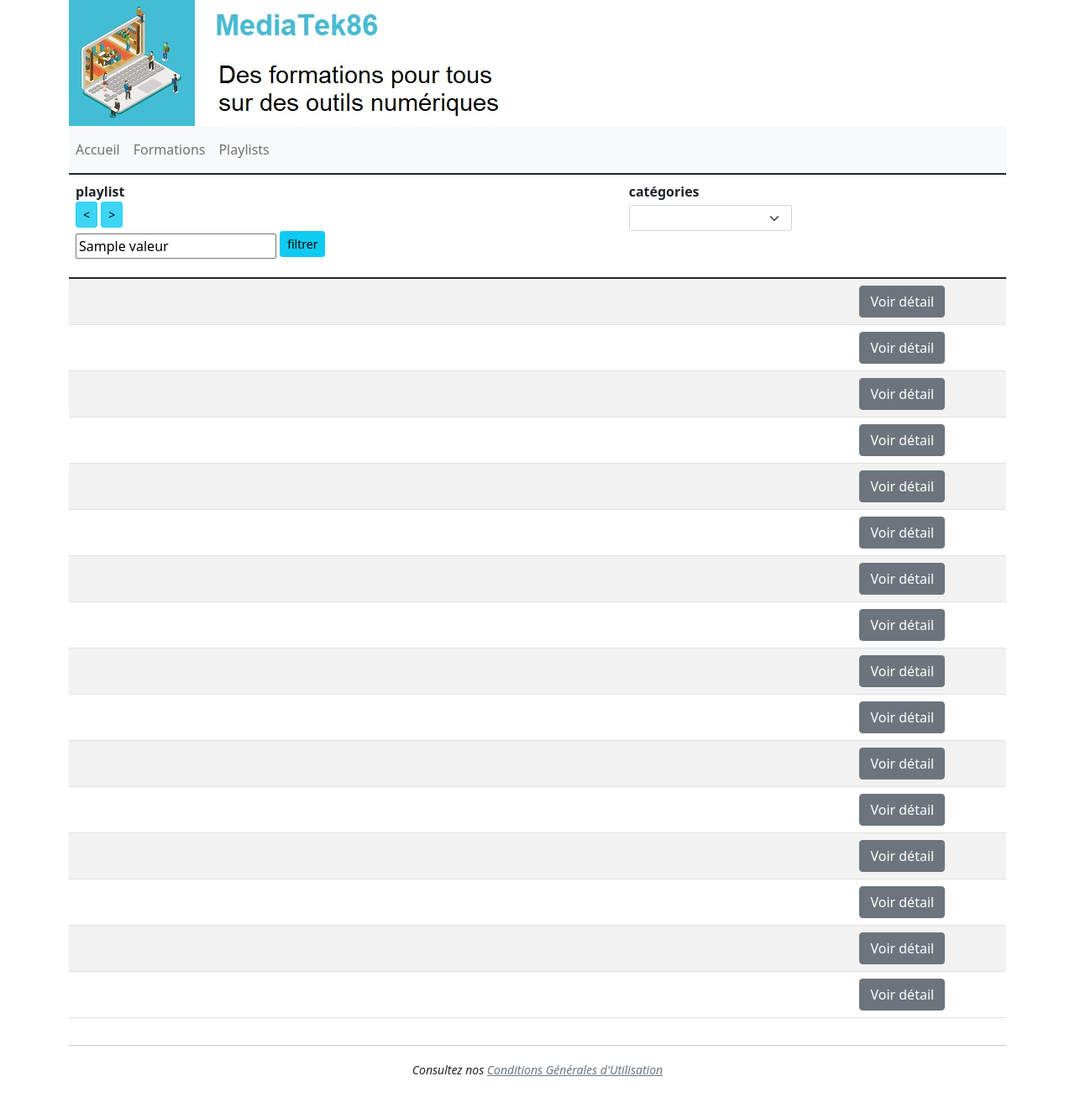
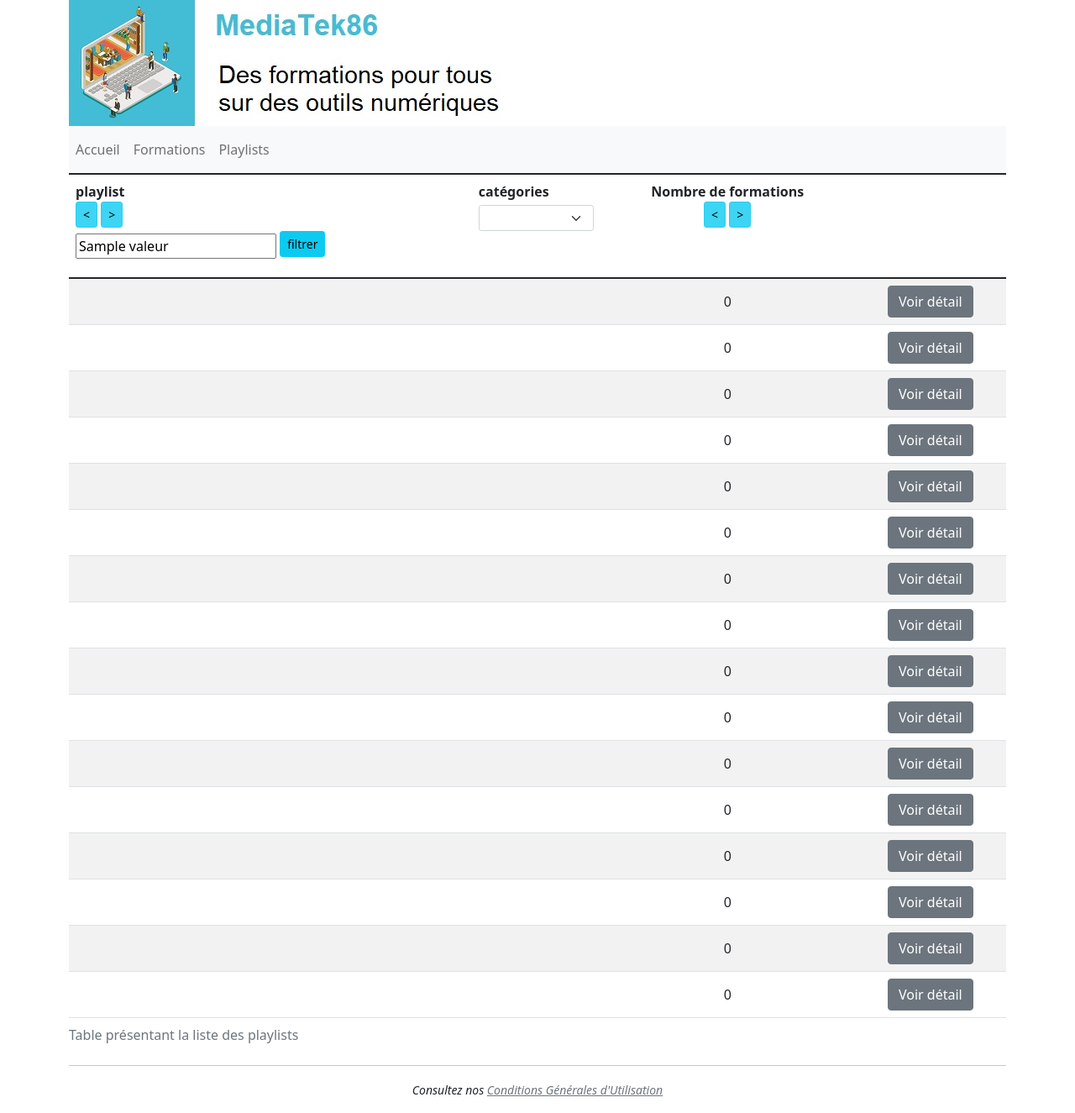
Before and after one commit to fanny1304/mediatekformation, a Symfony app: template templates/pages/playlists.html.twig in a window 1280 px wide. Shown: the whole page at 84% size. Before the commit the page ends 1281 px from the top, so only its background shows below. Run offline with Twig, Linux system fonts and the light colour scheme; the template is opened without the code that fills it: most values are stand-ins (such as "Sample title", 1, 10 or a date in 2020); lists and menus that the app fills with data are empty; some libraries are stand-ins or nearby versions.

Commit message:
Mission 1 - Tâche 2 : ajouter une fonctionnalité

```diff
--- a/src/Controller/FormationsController.php
+++ b/src/Controller/FormationsController.php
@@ -70,7 +70,7 @@ class FormationsController extends AbstractController {
     #[Route('/formations/formation/{id}', name: 'formations.showone')]
     public function showOne($id): Response{
         $formation = $this->formationRepository->find($id);
-        return $this->render(self::CHEMIN_FORMATION, [
+        return $this->render("pages/formation.html.twig", [
             'formation' => $formation
         ]);
     }
--- a/src/Controller/PlaylistsController.php
+++ b/src/Controller/PlaylistsController.php
@@ -65,6 +65,9 @@ class PlaylistsController extends AbstractController {
             case "name":
                 $playlists = $this->playlistRepository->findAllOrderByName($ordre);
                 break;
+            case "nbformations":
+                $playlists = $this->playlistRepository->findAllOrderByNbFormations($ordre);
+                break;
             default:
                 break;
         }
@@ -93,7 +96,7 @@ class PlaylistsController extends AbstractController {
         $playlist = $this->playlistRepository->find($id);
         $playlistCategories = $this->categorieRepository->findAllForOnePlaylist($id);
         $playlistFormations = $this->formationRepository->findAllForOnePlaylist($id);
-        return $this->render(self::CHEMIN_PLAYLISTS, [
+        return $this->render("pages/playlist.html.twig", [
             'playlist' => $playlist,
             'playlistcategories' => $playlistCategories,
             'playlistformations' => $playlistFormations
--- a/templates/pages/accueil.html.twig
+++ b/templates/pages/accueil.html.twig
@@ -14,7 +14,7 @@
     <p>
         Voici les <strong>deux dernières formations</strong> ajoutées au catalogue :
         <table class="table">
-            <caption></caption>
+            <caption>Tableau présentant les deux dernières formations ajoutées au catalogue</caption>
             <tr>
                 {% for formation in formations %}
                     <td>
--- a/templates/pages/formations.html.twig
+++ b/templates/pages/formations.html.twig
@@ -1,7 +1,7 @@
 {% extends "basefront.html.twig" %}
 {% block body %}
     <table class="table table-striped">
-        <caption></caption>
+        <caption>Tableau présentant l'ensemble des formations</caption>
         <thead>
             <tr>
                 <th class="text-left align-top" scope="col">
--- a/templates/pages/playlist.html.twig
+++ b/templates/pages/playlist.html.twig
@@ -3,6 +3,10 @@
     <div class="row mt-3">
         <div class="col">
             <h4 class="text-info mt-5">{{ playlist.name }}</h4>
+            <!-- Affichage du nombre de formation -->
+            <strong>Nombre de formations : </strong>
+            {{ playlistformations|length }} <br/>
+            <!-- -->
             <strong>catégories : </strong>
                 <!-- boucle pour afficher les catégories -->
                 {% set anccategorie = '' %}
--- a/templates/pages/playlists.html.twig
+++ b/templates/pages/playlists.html.twig
@@ -1,7 +1,7 @@
 {% extends "basefront.html.twig" %}
 {% block body %}
     <table class="table table-striped">
-        <caption></caption>
+        <caption>Table présentant la liste des playlists</caption>
         <thead>
             <tr>
                 <th class="text-left align-top" scope="col">
@@ -33,6 +33,15 @@
                         </select>
                     </form>
                 </th>
+                <!-- Affichage de l'en-tête associé à la colonne nombre de formations -->
+                <th class="text-center align-top" scope="col">
+                    Nombre de formations <br/>
+                    <a href="{{ path('playlists.sort', {champ:'nbformations', ordre:'ASC'}) }}"
+                       class="btn btn-info btn-sm active" role="button" aria-pressed="true"><</a>
+                    <a href="{{ path('playlists.sort', {champ:'nbformations', ordre:'DESC'}) }}"
+                       class="btn btn-info btn-sm active" role="button" aria-pressed="true">></a>
+                </th>
+                <!-- -->
                 <th class="text-center align-top" scope="col">
                     &nbsp;
                 </th>
@@ -56,6 +65,11 @@
                                 {% endfor %}
                             {% endif %}
                         </td>
+                        <!-- Ajout de la colonne sur le nombre de formations -->
+                        <td class="text-center">
+                            {{ playlists[k].formations|length }}
+                        </td>
+                        <!-- -->
                         <td class="text-center">
                             <a href="{{ path('playlists.showone', {id:playlists[k].id}) }}" class="btn btn-secondary">Voir détail</a>
                         </td>
```
Also changed, not shown: src/Repository/PlaylistRepository.php (+13 -0 lines).
